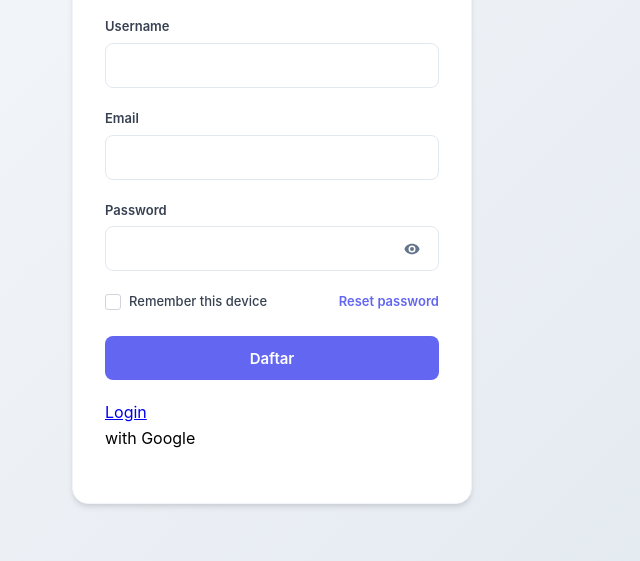
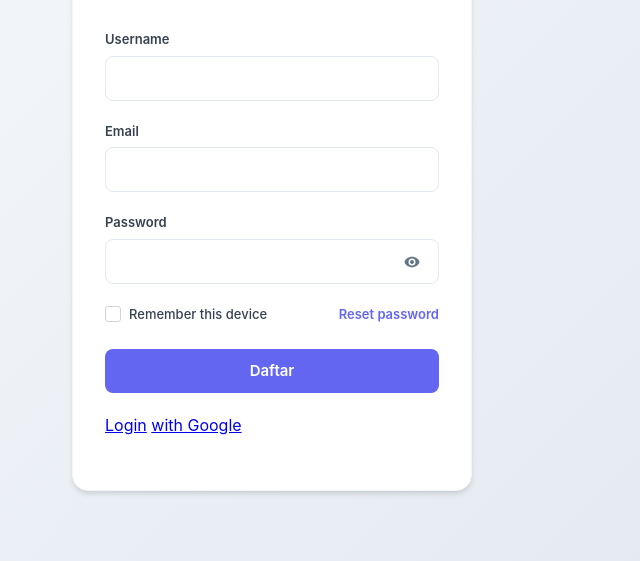
Before and after one commit to narzevia-sketch/class-mental, a plain HTML site: page login/register.html in a window 1280 px wide. Shown: the part 239-800 px from the top of the page, without its empty margins (368-1008 px from the left). Drawn offline with Linux system fonts and the light colour scheme.

Commit message:
Update register.html

```diff
--- a/login/register.html
+++ b/login/register.html
@@ -65,10 +65,10 @@
                         <div class="spinner"></div>
                     </div>
                 </button>
-                <div class="social">
-                    <div class="go"> <a href="index.html">Login </a></div>
-                    <div class="kanan"><i class="fab fa-google"></i>with Google</div>
-                </div>
+               <div class="social-buttons">
+    <a href="index.html" class="social-btn">Login</a>
+    <a href="#" class="social-btn">with Google</a>
+</div>
                 <p id="message"></p>
             </form>
 
```
